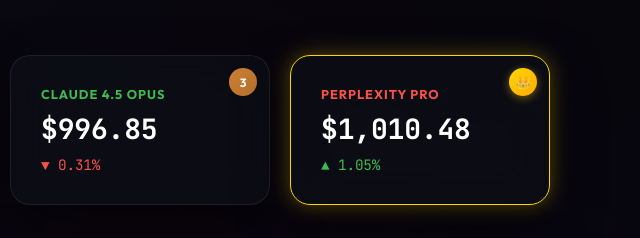
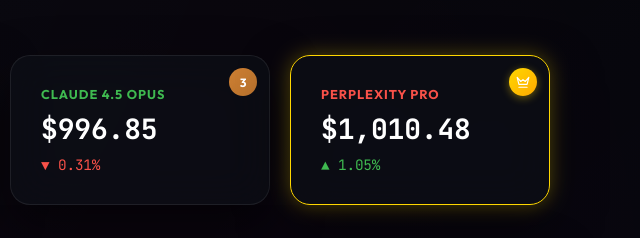
Before and after one commit to Seve1995/ai_trading_challenge, a plain HTML site: page index.html in a window 1280 px wide. Shown: the part 199-437 px from the top of the page, 640-1280 px from the left. Drawn offline with nearby package versions, Linux system fonts and the light colour scheme; animation ran at ten frames a second.

Commit message:
Replace emoji

```diff
--- a/index.html
+++ b/index.html
@@ -2040,7 +2040,7 @@
                 card.style.animationDelay = `${models.indexOf(model) * 0.1}s`;
 
                 card.innerHTML = `
-                    <div class="rank-badge rank-${rank}">${rank === 1 ? '👑' : rank}</div>
+                    <div class="rank-badge rank-${rank}">${rank === 1 ? '<svg width="14" height="14" viewBox="0 0 24 24" fill="none" stroke="currentColor" stroke-width="2" stroke-linecap="round" stroke-linejoin="round"><path d="m2 4 3 12h14l3-12-6 7-4-3-4 3-6-7z"/><path d="M5 21h14"/></svg>' : rank}</div>
                     <div class="model-name" style="color: ${colors[model]}; font-weight: 700; font-size: 0.8rem; text-transform: uppercase; letter-spacing: 1px; margin-bottom: 8px;">
                         ${modelVersions[model]}
                     </div>
```
